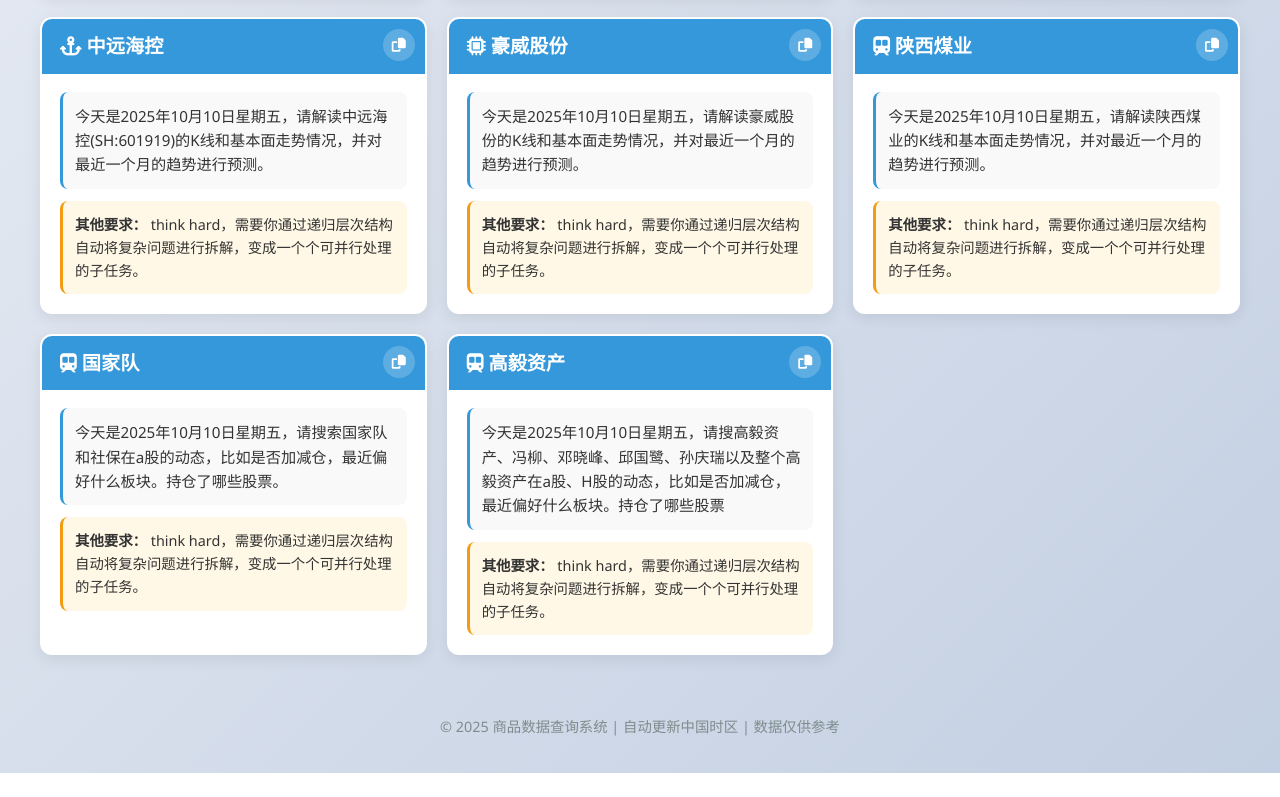
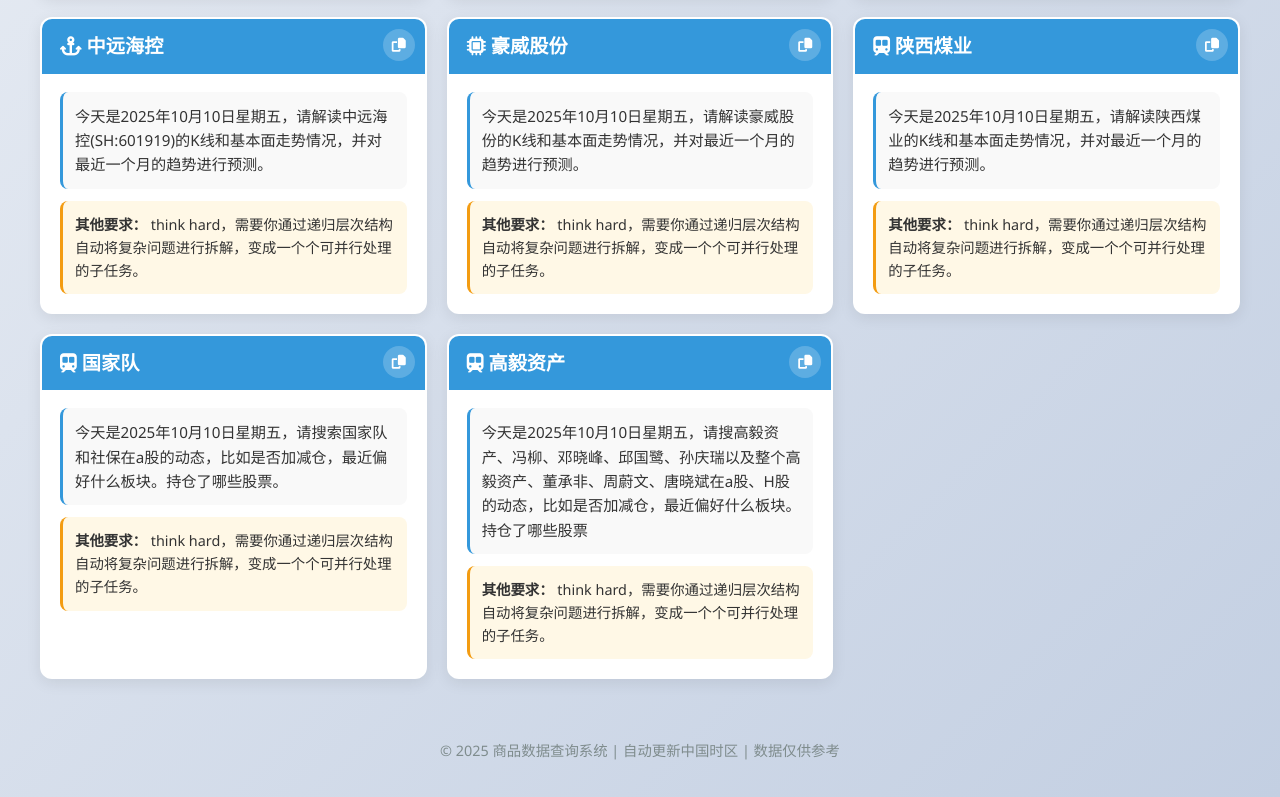
Before and after one commit to ZhangLi1984/deepseek-prompt, a plain HTML site: page index.html in a window 1280 px wide. Shown: the part 1210-2007 px from the top of the page. Before the commit the page ends 1983 px from the top, so only its background shows below. Drawn offline with Linux system fonts and the light colour scheme.

Commit message:
Update index.html

```diff
--- a/index.html
+++ b/index.html
@@ -232,7 +232,7 @@
             { id: 11, title: '豪威股份', icon: 'fa-microchip', query: '请解读豪威股份的K线和基本面走势情况，并对最近一个月的趋势进行预测。' },
             { id: 12, title: '陕西煤业', icon: 'fa-train-subway', query: '请解读陕西煤业的K线和基本面走势情况，并对最近一个月的趋势进行预测。' },
              { id: 13, title: '国家队', icon: 'fa-train-subway', query: '请搜索国家队和社保在a股的动态，比如是否加减仓，最近偏好什么板块。持仓了哪些股票。' },
-             { id: 14, title: '高毅资产', icon: 'fa-train-subway', query: '请搜高毅资产、冯柳、邓晓峰、邱国鹭、孙庆瑞以及整个高毅资产在a股、H股的动态，比如是否加减仓，最近偏好什么板块。持仓了哪些股票' }
+             { id: 14, title: '高毅资产', icon: 'fa-train-subway', query: '请搜高毅资产、冯柳、邓晓峰、邱国鹭、孙庆瑞以及整个高毅资产、董承非、周蔚文、唐晓斌在a股、H股的动态，比如是否加减仓，最近偏好什么板块。持仓了哪些股票' }
         ];
 
         let chinaDateString = '';
```
